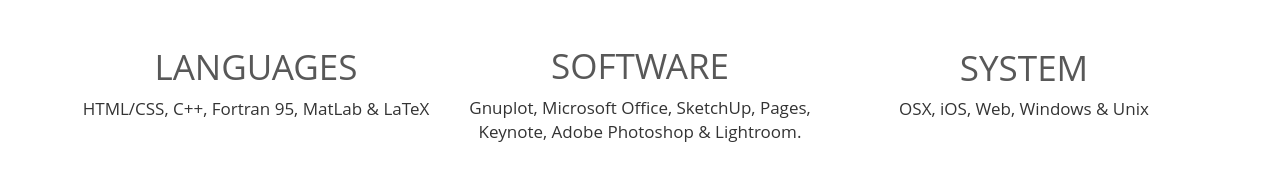
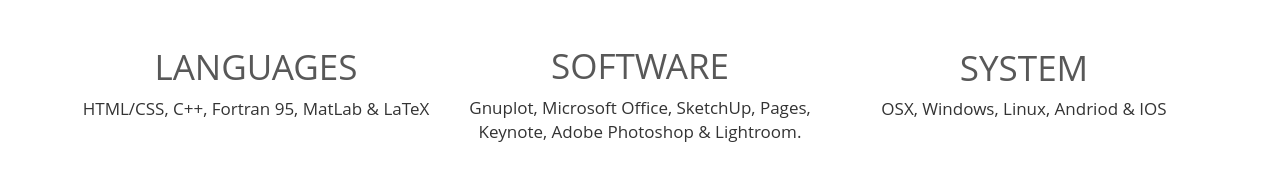
Before and after one commit to jakeminns/jakeminns.github.io, a plain HTML site: page index.html in a window 1280 px wide. Shown: the part 2801-2988 px from the top of the page. Drawn offline with nearby package versions, Linux system fonts and the light colour scheme.

Commit message:
Update index.html

```diff
--- a/index.html
+++ b/index.html
@@ -1277,7 +1277,7 @@
 
 
 
-               <p class="soft-list">OSX, iOS, Web, Windows & Unix</p>
+               <p class="soft-list">OSX, Windows, Linux, Andriod & IOS</p>
 
             </div>
 
```
